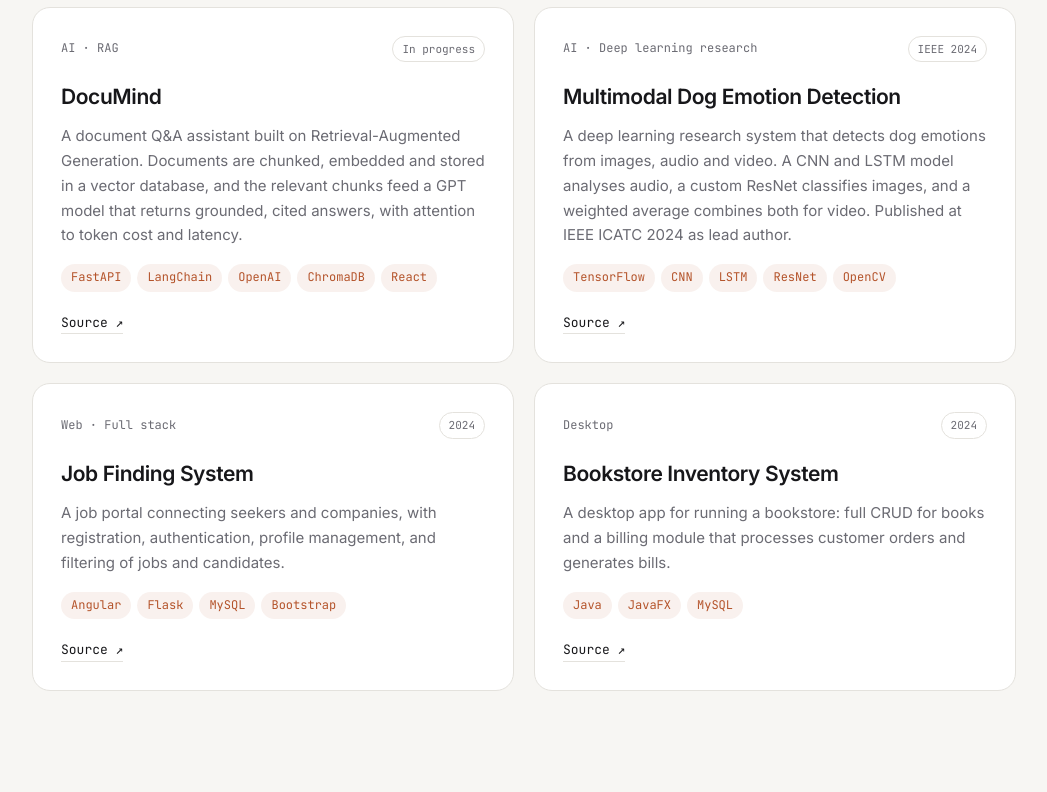
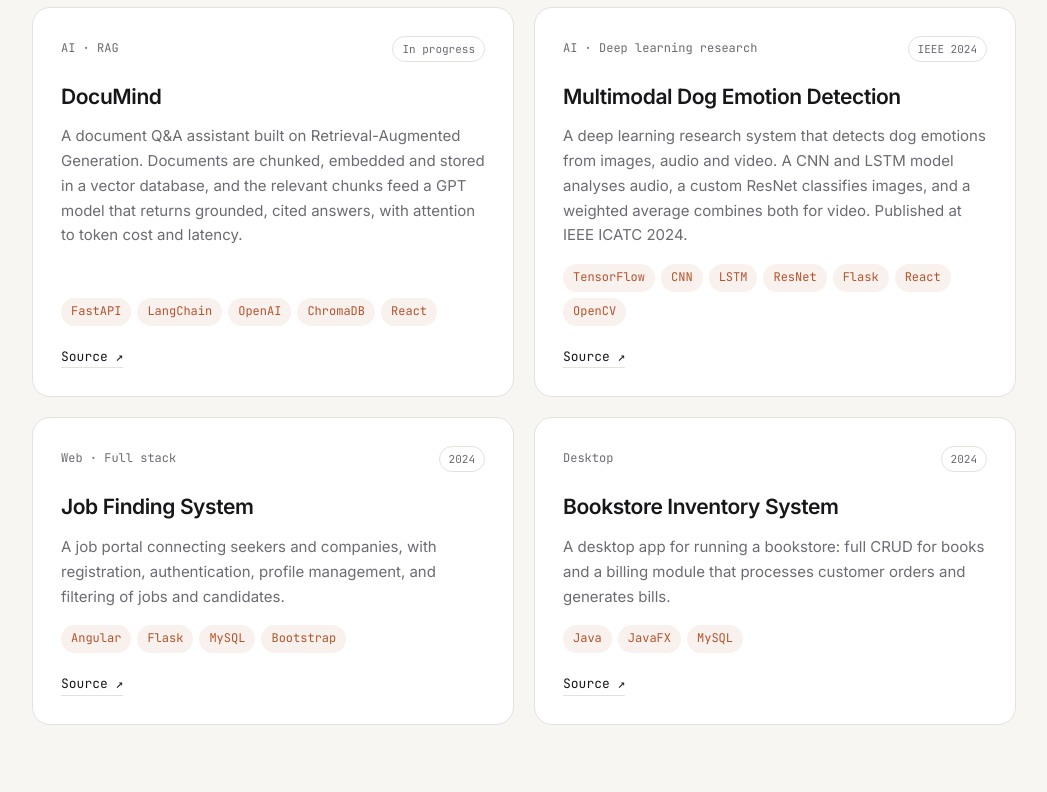
Before and after one commit to Nandun99/Nandun99.github.io, a plain HTML site: page index.html in a window 1280 px wide. Shown: the part 3640-4432 px from the top of the page, without its empty margins (116-1163 px from the left). Drawn offline with Linux system fonts and the light colour scheme.

Commit message:
Update dog emotion project and skills

```diff
--- a/index.html
+++ b/index.html
@@ -480,10 +480,10 @@
           <p>
             A deep learning research system that detects dog emotions from images, audio and video. A CNN and LSTM
             model analyses audio, a custom ResNet classifies images, and a weighted average combines both for video.
-            Published at IEEE ICATC 2024 as lead author.
+            Published at IEEE ICATC 2024.
           </p>
           <div class="tags">
-            <span class="tag">TensorFlow</span><span class="tag">CNN</span><span class="tag">LSTM</span><span class="tag">ResNet</span><span class="tag">OpenCV</span>
+            <span class="tag">TensorFlow</span><span class="tag">CNN</span><span class="tag">LSTM</span><span class="tag">ResNet</span><span class="tag">Flask</span><span class="tag">React</span><span class="tag">OpenCV</span>
           </div>
           <div class="links"><a href="https://github.com/Nandun99/Age-and-Gender-Detection" target="_blank" rel="noopener">Source ↗</a></div>
         </article>
@@ -548,7 +548,7 @@
       <div class="sec-head reveal"><span class="num">05</span><h2>Toolkit</h2><span class="rule"></span></div>
       <div class="skills">
         <div class="skill reveal"><h4>Languages</h4><div class="tags">
-          <span class="tag plain">Java</span><span class="tag plain">Python</span><span class="tag plain">JavaScript</span><span class="tag plain">Groovy</span><span class="tag plain">C#</span><span class="tag plain">C</span><span class="tag plain">HTML / CSS</span>
+          <span class="tag plain">Java</span><span class="tag plain">Python</span><span class="tag plain">JavaScript</span><span class="tag plain">C#</span><span class="tag plain">C</span><span class="tag plain">HTML / CSS</span>
         </div></div>
         <div class="skill reveal"><h4>Frameworks</h4><div class="tags">
           <span class="tag plain">Spring Boot</span><span class="tag plain">Java EE (EJB, JTA)</span><span class="tag plain">React</span><span class="tag plain">Angular</span><span class="tag plain">FastAPI</span><span class="tag plain">Flask</span>
```
Also changed, not shown: 1 other file.
